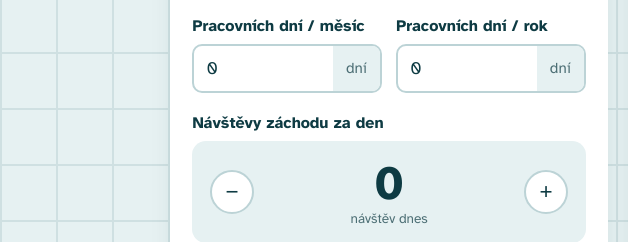
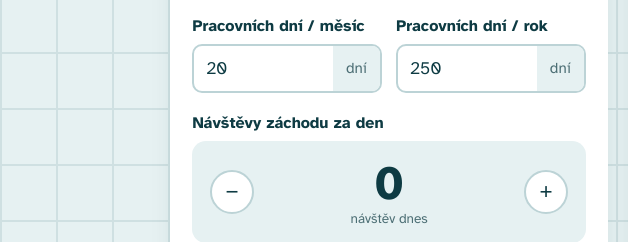
Before and after one commit to JanHarak/paidToPoop, a plain HTML site: page index.html in a window 1280 px wide. Shown: the part 564-806 px from the top of the page, 0-640 px from the left. Drawn offline with nearby package versions, Linux system fonts and the light colour scheme; no server answers.

Commit message:
feat: vychozi pocet pracovnich dni 20 za mesic a 250 za rok
Co-Authored-By: Claude Opus 5.5 <noreply@anthropic.com>

```diff
--- a/index.html
+++ b/index.html
@@ -993,14 +993,14 @@ body.detail-open { overflow: hidden; }
         <div class="field">
           <label for="dm">Pracovních dní / měsíc</label>
           <div class="input-row">
-            <input id="dm" type="number" inputmode="numeric" min="0" max="31" step="1" value="0">
+            <input id="dm" type="number" inputmode="numeric" min="0" max="31" step="1" value="20">
             <span class="unit">dní</span>
           </div>
         </div>
         <div class="field">
           <label for="dy">Pracovních dní / rok</label>
           <div class="input-row">
-            <input id="dy" type="number" inputmode="numeric" min="0" max="366" step="1" value="0">
+            <input id="dy" type="number" inputmode="numeric" min="0" max="366" step="1" value="250">
             <span class="unit">dní</span>
           </div>
         </div>
```
